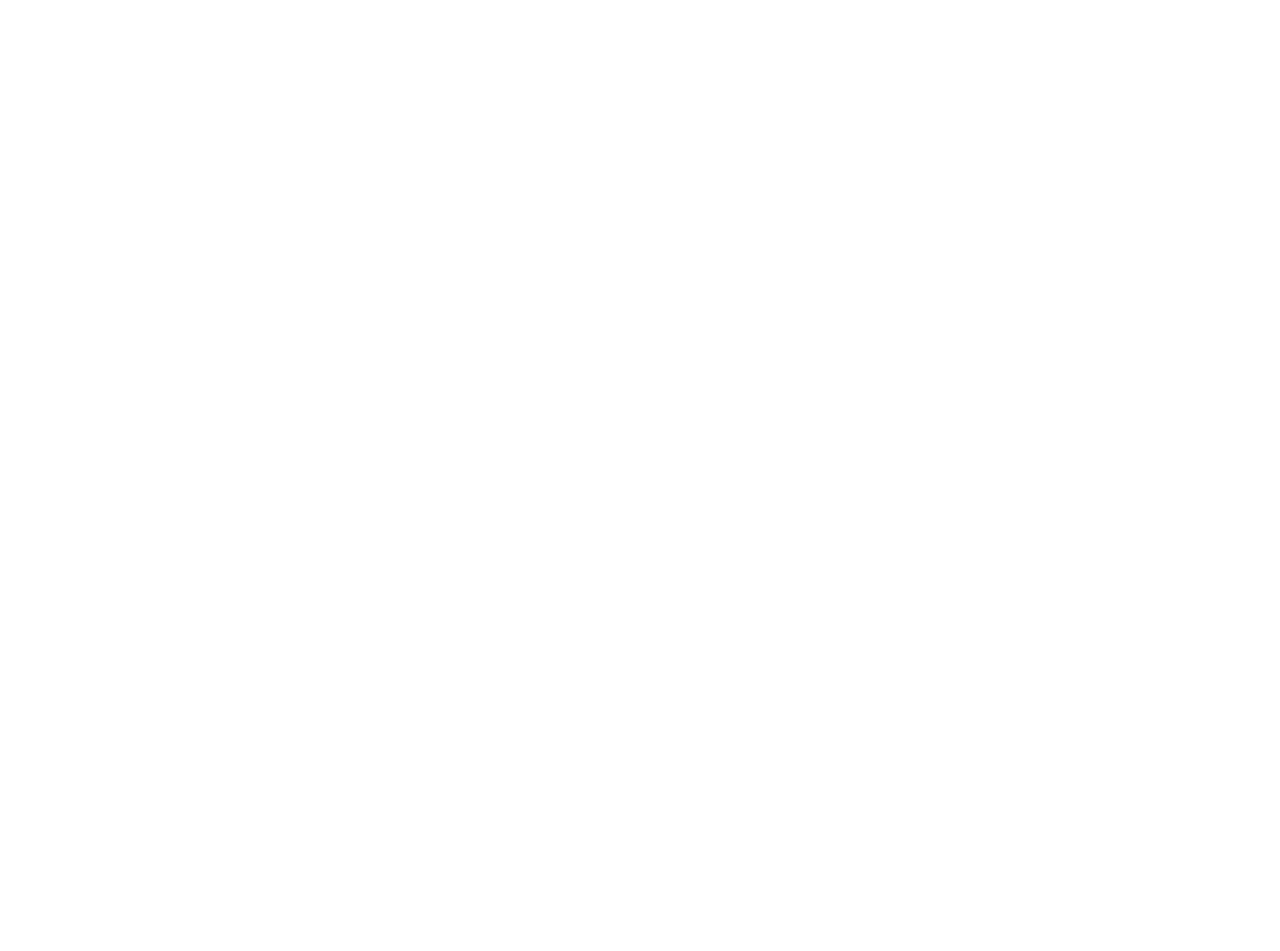
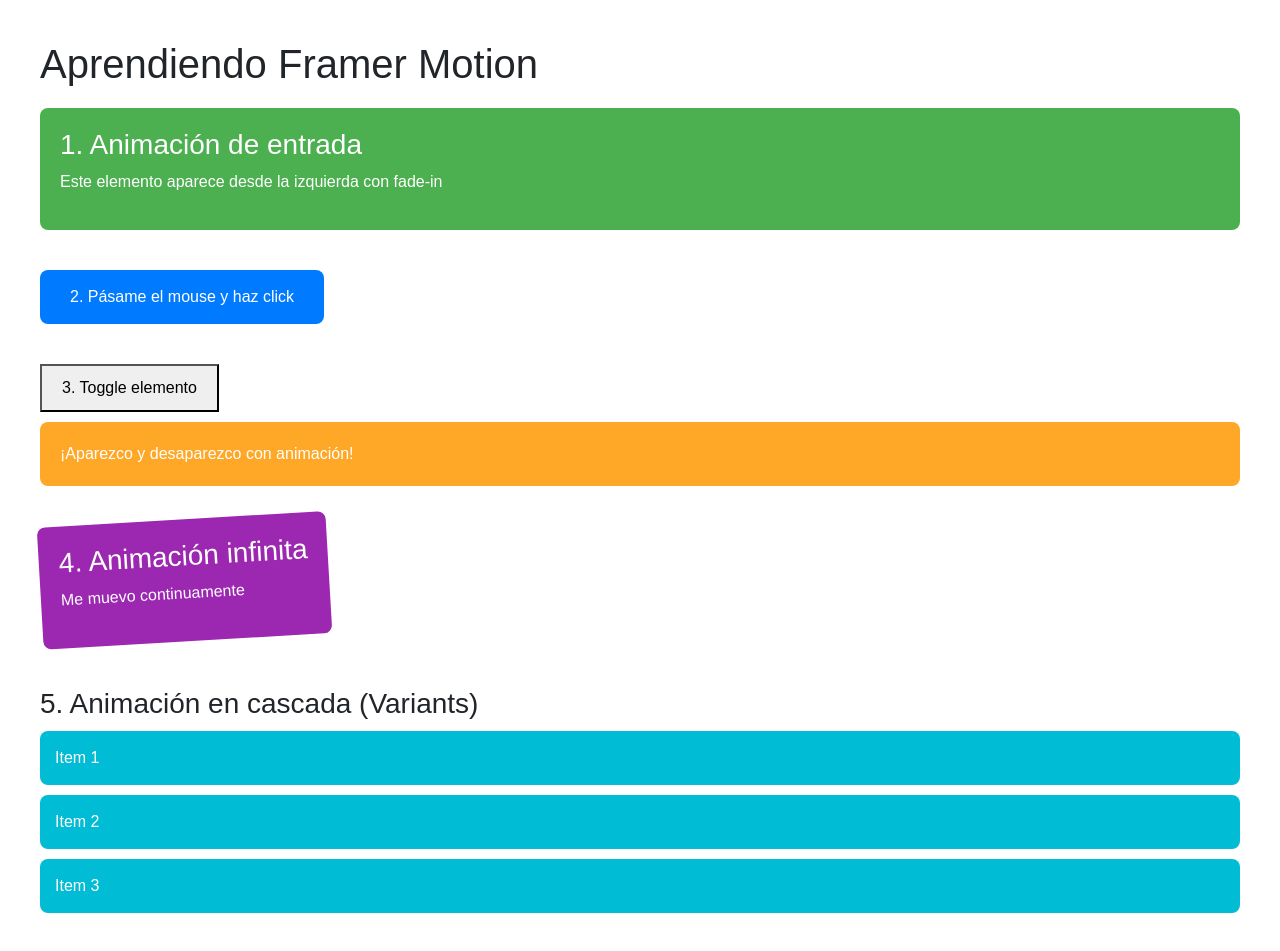
Before and after one commit to Johnsondavisv4/react-proyecto-base, a React (Create React App) app: page / in a window 1280 px wide. Shown: the top 951 px of the page. Before the commit the page ends 800 px from the top, so only its background shows below. Built offline with nearby package versions, Linux system fonts and the light colour scheme.

Commit message:
Add Test component with Framer Motion animations to App.js

```diff
--- a/src/App.js
+++ b/src/App.js
@@ -1,10 +1,13 @@
 import "./css/bootstrap.min.css";
 import "./css/bootstrap-icons.min.css";
 import { Fragment } from "react";
+import Test from "./components/Test";
 
 function App() {
   return (
-    <Fragment></Fragment>
+    <Fragment>
+      <Test />
+    </Fragment>
   );
 }
 
--- /dev/null
+++ b/src/components/Test.jsx
@@ -0,0 +1,163 @@
+import { motion } from "framer-motion";
+import { useState } from "react";
+
+export default function Test() {
+  const [isVisible, setIsVisible] = useState(true);
+
+  return (
+    <div style={{ padding: "40px", fontFamily: "Arial, sans-serif" }}>
+      <h1>Aprendiendo Framer Motion</h1>
+
+      {/* 1. Animación básica con initial y animate */}
+      <motion.div
+        initial={{ opacity: 0, x: -100 }}
+        animate={{ opacity: 1, x: 0 }}
+        transition={{ duration: 0.8 }}
+        style={{
+          padding: "20px",
+          margin: "20px 0",
+          backgroundColor: "#4CAF50",
+          color: "white",
+          borderRadius: "8px",
+        }}
+      >
+        <h3>1. Animación de entrada</h3>
+        <p>Este elemento aparece desde la izquierda con fade-in</p>
+      </motion.div>
+
+      {/* 2. Hover y Tap - interacciones */}
+      <motion.button
+        whileHover={{ scale: 1.1, backgroundColor: "#FF6B6B" }}
+        whileTap={{ scale: 0.95 }}
+        style={{
+          padding: "15px 30px",
+          fontSize: "16px",
+          backgroundColor: "#007BFF",
+          color: "white",
+          border: "none",
+          borderRadius: "8px",
+          cursor: "pointer",
+          margin: "20px 0",
+        }}
+      >
+        2. Pásame el mouse y haz click
+      </motion.button>
+
+      {/* 3. Animación de entrada/salida condicional */}
+      <div style={{ margin: "20px 0" }}>
+        <button
+          onClick={() => setIsVisible(!isVisible)}
+          style={{
+            padding: "10px 20px",
+            marginBottom: "10px",
+            cursor: "pointer",
+          }}
+        >
+          3. Toggle elemento
+        </button>
+        {isVisible && (
+          <motion.div
+            initial={{ opacity: 0, height: 0 }}
+            animate={{ opacity: 1, height: "auto" }}
+            exit={{ opacity: 0, height: 0 }}
+            transition={{ duration: 0.5 }}
+            style={{
+              padding: "20px",
+              backgroundColor: "#FFA726",
+              color: "white",
+              borderRadius: "8px",
+            }}
+          >
+            ¡Aparezco y desaparezco con animación!
+          </motion.div>
+        )}
+      </div>
+
+      {/* 4. Animación continua (loop) */}
+      <motion.div
+        animate={{
+          y: [0, -20, 0],
+          rotate: [0, 5, -5, 0],
+        }}
+        transition={{
+          duration: 2,
+          repeat: Infinity,
+          ease: "easeInOut",
+        }}
+        style={{
+          padding: "20px",
+          margin: "20px 0",
+          backgroundColor: "#9C27B0",
+          color: "white",
+          borderRadius: "8px",
+          display: "inline-block",
+        }}
+      >
+        <h3>4. Animación infinita</h3>
+        <p>Me muevo continuamente</p>
+      </motion.div>
+
+      {/* 5. Variants - animaciones organizadas */}
+      <motion.div
+        variants={containerVariants}
+        initial="hidden"
+        animate="visible"
+        style={{
+          margin: "20px 0",
+        }}
+      >
+        <h3>5. Animación en cascada (Variants)</h3>
+        {[1, 2, 3].map((item) => (
+          <motion.div
+            key={item}
+            variants={itemVariants}
+            style={{
+              padding: "15px",
+              margin: "10px 0",
+              backgroundColor: "#00BCD4",
+              color: "white",
+              borderRadius: "8px",
+            }}
+          >
+            Item {item}
+          </motion.div>
+        ))}
+      </motion.div>
+
+      {/* 6. Drag - arrastrar elementos */}
+      <motion.div
+        drag
+        dragConstraints={{ left: 0, right: 200, top: 0, bottom: 100 }}
+        whileDrag={{ scale: 1.1, cursor: "grabbing" }}
+        style={{
+          padding: "20px",
+          backgroundColor: "#E91E63",
+          color: "white",
+          borderRadius: "8px",
+          cursor: "grab",
+          display: "inline-block",
+          margin: "20px 0",
+        }}
+      >
+        <h3>6. ¡Arrástrame!</h3>
+        <p>Drag dentro del área permitida</p>
+      </motion.div>
+    </div>
+  );
+}
+
+// Variants para animación en cascada
+const containerVariants = {
+  hidden: { opacity: 0 },
+  visible: {
+    opacity: 1,
+    transition: {
+      staggerChildren: 0.2, // Retraso entre cada hijo
+    },
+  },
+};
+
+const itemVariants = {
+  hidden: { opacity: 0, x: -50 },
+  visible: { opacity: 1, x: 0 },
+};
```
